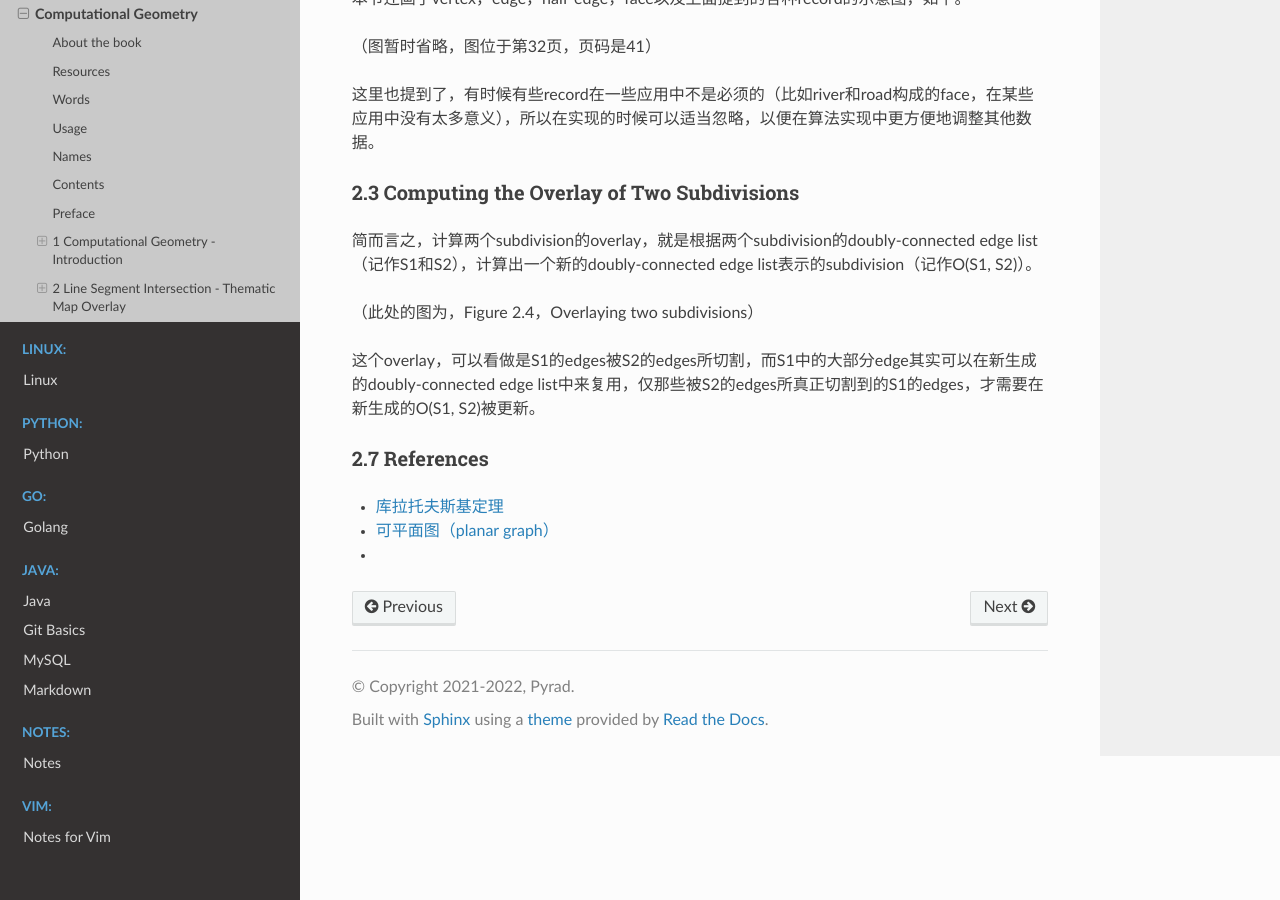
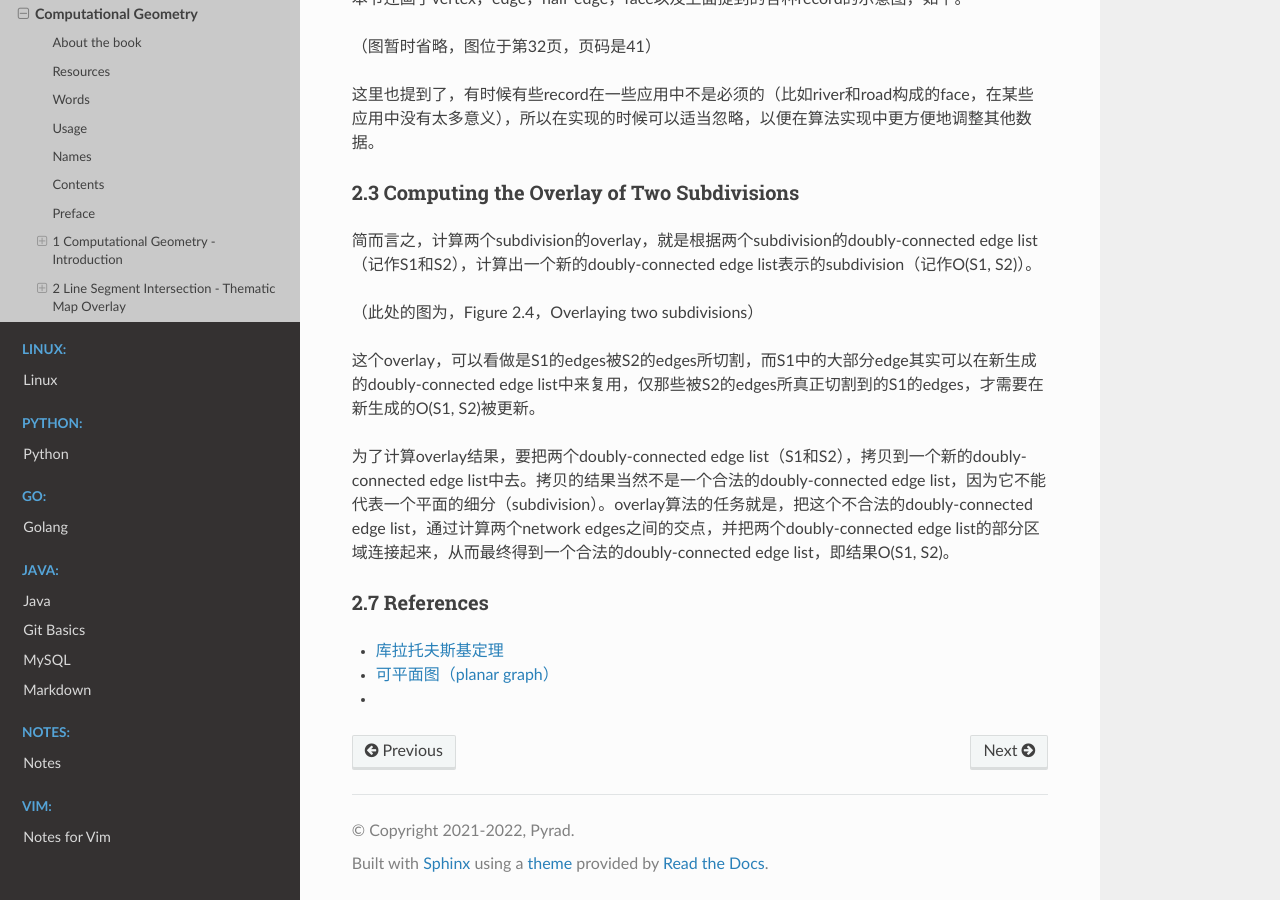
Before and after one commit to Pyrad/pyradnotes, a Sphinx documentation site: the page built from source/Geometry/ComputationalGeometryAA3rd.md, in a window 1280 px wide and 900 px high, scrolled down 16693 px. Built offline with Sphinx 7.4.7 and the Read the Docs theme 2.0.0, drawn with Linux system fonts in a browser that asks for light colours.

Commit message:
CGAA3 the task of overlay algorithm

```diff
--- a/source/Geometry/ComputationalGeometryAA3rd.md
+++ b/source/Geometry/ComputationalGeometryAA3rd.md
@@ -669,6 +669,12 @@ Lemma 2.2 和Lemma 2.3 分别是这个算法的正确性，以及算法的时间
 
 这个overlay，可以看做是S1的edges被S2的edges所切割，而S1中的大部分edge其实可以在新生成的doubly-connected edge list中来复用，仅那些被S2的edges所真正切割到的S1的edges，才需要在新生成的O(S1, S2)被更新。
 
+为了计算overlay结果，要把两个doubly-connected edge list（S1和S2），拷贝到一个新的doubly-connected edge list中去。拷贝的结果当然不是一个合法的doubly-connected edge list，因为它不能代表一个平面的细分（subdivision）。overlay算法的任务就是，把这个不合法的doubly-connected edge list，通过计算两个network edges之间的交点，并把两个doubly-connected edge list的部分区域连接起来，从而最终得到一个合法的doubly-connected edge list，即结果O(S1, S2)。
+
+
+
+
+
 
 
 
```
